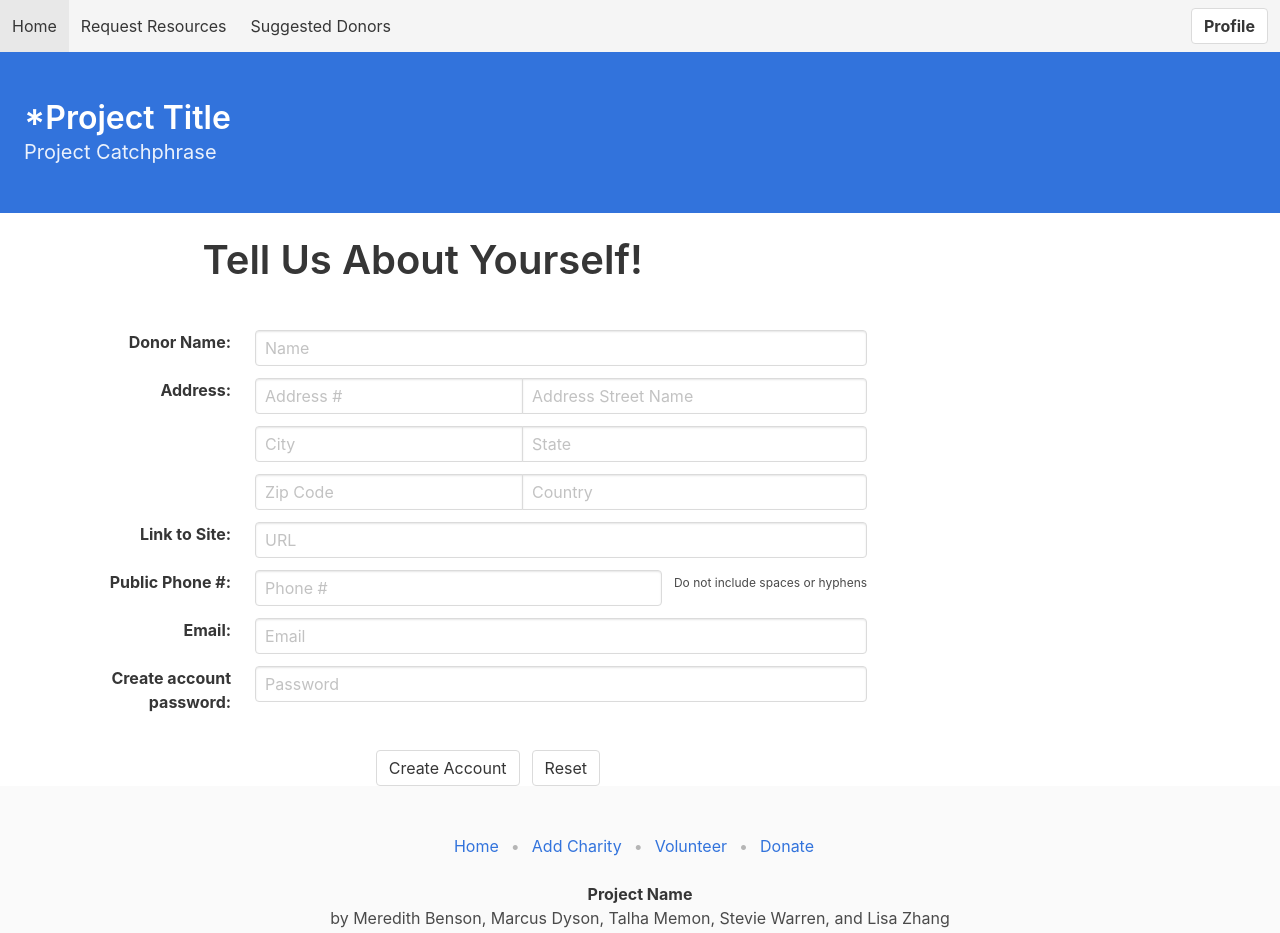
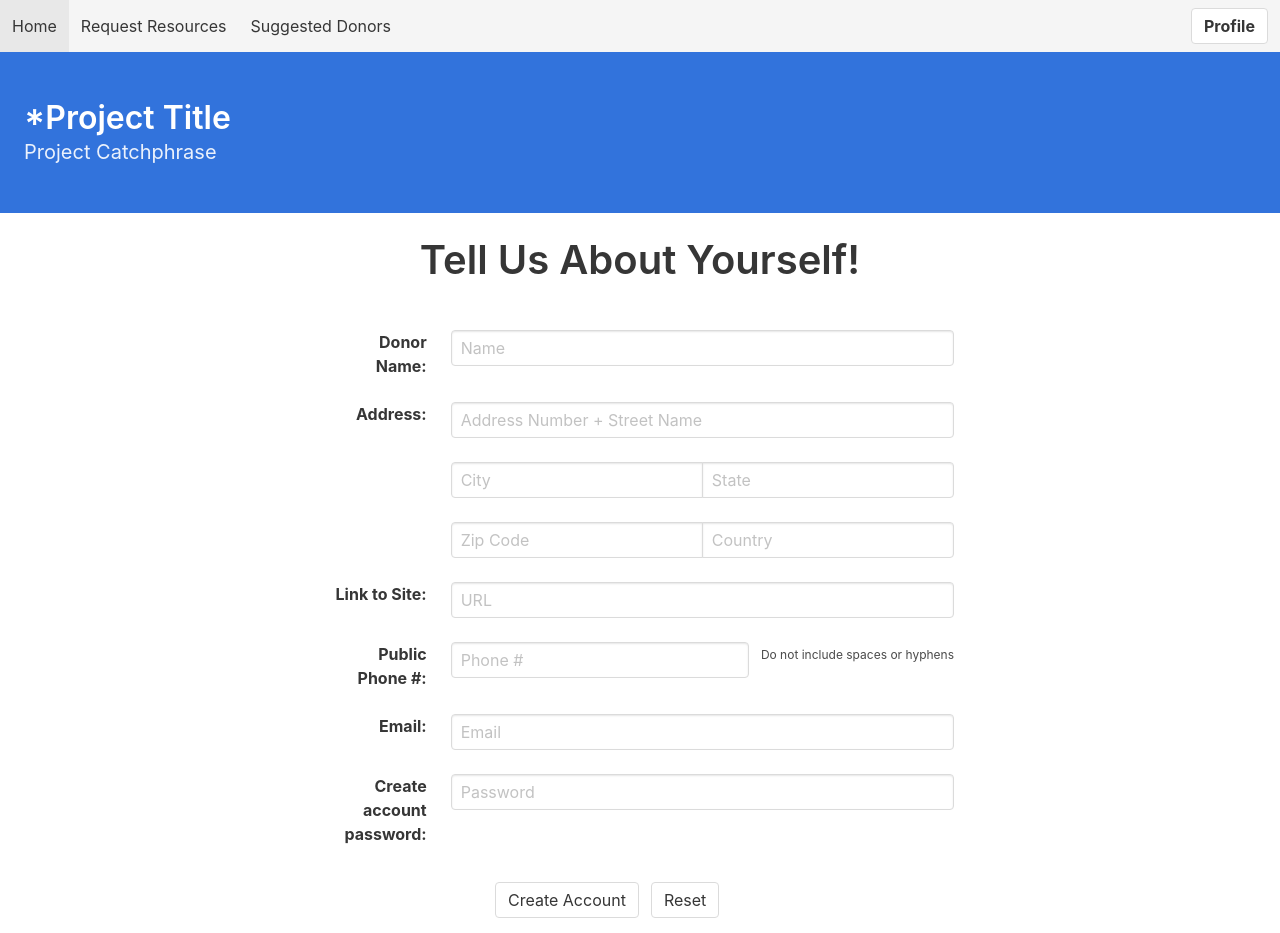
Before and after one commit to lisaazhaang/CSI-4999-Senior-Capstone-Project, a React (Create React App) app in the folder senior-capstone/: page /create_donor_acc in a window 1280 px wide. Shown: the top 933 px of the page. Built offline with nearby package versions, Linux system fonts and the light colour scheme.

Commit message:
edited text inputs

```diff
--- a/senior-capstone/src/components/html-templates/Create_Donor_Acc.jsx
+++ b/senior-capstone/src/components/html-templates/Create_Donor_Acc.jsx
@@ -7,7 +7,7 @@ export default class Create_Donor_Acc extends Component {
 <div>
   <link rel="stylesheet" href="https://cdnjs.cloudflare.com/ajax/libs/bulma/0.7.1/css/bulma.min.css" />
   <div className="columns">
-    <div className="column is-half is-offset-1">
+    <div className="column is-half is-offset-one-quarter">
       <div className="field is-horizontal">
       </div>
       <div className="field is-horizontal">
@@ -17,7 +17,7 @@ export default class Create_Donor_Acc extends Component {
     </div>
   </div>
   <div className="columns">
-    <div className="column is-three-fifths is-offset-1">
+    <div className="column is-half is-offset-one-quarter">
       <div className="field is-horizontal">
       </div>
       <div className="field is-horizontal">
@@ -34,20 +34,21 @@ export default class Create_Donor_Acc extends Component {
           </div>
         </div>
       </div>
+      <div className="field is-horizontal"> {/* for spacing */}
+      </div>
       <div className="field is-horizontal is-grouped">
         <div className="field-label">
           <label className="label">Address:</label>
         </div>
         <div className="field-body">
           <div className="field has-addons">
-            <p className="control">
-              <input className="input" type="text" placeholder="Address #" />
-            </p>
             <p className="control is-expanded">
-              <input className="input" type="text" placeholder="Address Street Name" />
+              <input className="input" type="text" placeholder="Address Number + Street Name" />
             </p>
           </div>
         </div>
+      </div>
+      <div className="field is-horizontal"> {/* for spacing */}
       </div>
       <div className="field is-horizontal is-grouped">
         <div className="field-label" />
@@ -62,6 +63,8 @@ export default class Create_Donor_Acc extends Component {
           </div>
         </div>
       </div>
+      <div className="field is-horizontal"> {/* for spacing */}
+      </div>
       <div className="field is-horizontal is-grouped">
         <div className="field-label" />
         <div className="field-body">
@@ -75,6 +78,8 @@ export default class Create_Donor_Acc extends Component {
           </div>
         </div>
       </div>
+      <div className="field is-horizontal"> {/* for spacing */}
+      </div>
       <div className="field is-horizontal is-grouped">
         <div className="field-label">
           <label className="label">Link to Site:</label>
@@ -86,6 +91,8 @@ export default class Create_Donor_Acc extends Component {
             </p>
           </div>
         </div>
+      </div>
+      <div className="field is-horizontal"> {/* for spacing */}
       </div>
       <div className="field is-horizontal is-grouped">
         <div className="field-label">
@@ -100,6 +107,8 @@ export default class Create_Donor_Acc extends Component {
           <p className="help">Do not include spaces or hyphens</p>
         </div>
       </div>
+      <div className="field is-horizontal"> {/* for spacing */}
+      </div>
       <div className="field is-horizontal is-grouped">
         <div className="field-label">
           <label className="label">Email:</label>
@@ -111,6 +120,8 @@ export default class Create_Donor_Acc extends Component {
             </p>
           </div>
         </div>
+      </div>
+      <div className="field is-horizontal"> {/* for spacing */}
       </div>
       <div className="field is-horizontal">
         <div className="field-label">
@@ -126,9 +137,9 @@ export default class Create_Donor_Acc extends Component {
       </div>
       <div className="field is-horizontal">
       </div>
+      <div className="column is-half is-offset-one-quarter">
       <div className="field is-horizontal">
-      </div>
-      <div className="field is-grouped is-grouped-centered">
+      <div className="field is-grouped">
         <p className="control">
           <a className="button">
             Create Account
@@ -140,6 +151,10 @@ export default class Create_Donor_Acc extends Component {
           </a>
         </p>
       </div>
+      <div className="field is-horizontal"> {/* for spacing */}
+      </div>
+    </div>
+    </div>
     </div>
   </div>
 </div>
```
